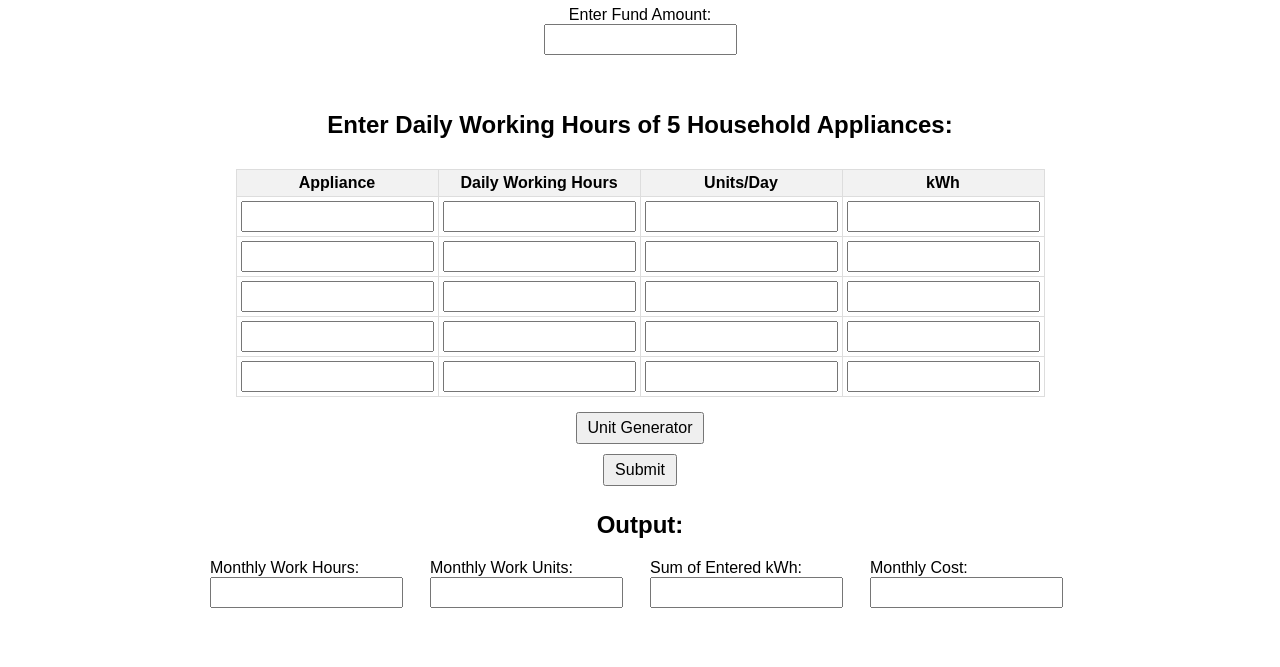
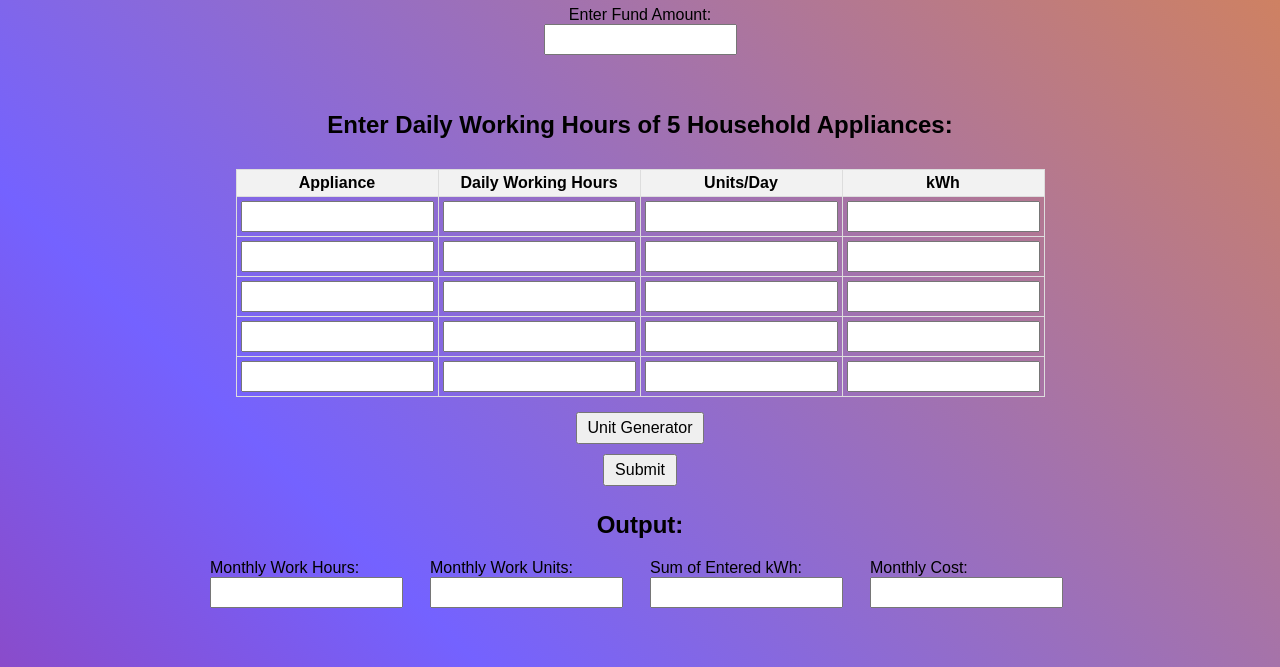
Before and after one commit to LasithaR01/Energy-Cost-Calculator, a plain HTML site: page index.html in a window 1280 px wide. Shown: the part 133-800 px from the top of the page. Drawn offline with Linux system fonts and the light colour scheme.

Commit message:
Update style.css
add background Style

```diff
--- a/style.css
+++ b/style.css
@@ -7,6 +7,9 @@ body {
     align-items: center;
     justify-content: center;
     min-height: 100vh;
+    width: 100%;
+    background: linear-gradient(45deg,#d2001a,#7462ff,#f48e21,#23d5ab);
+    background-size: 300% 300%;
 }
 
 h1, h2 {
```
